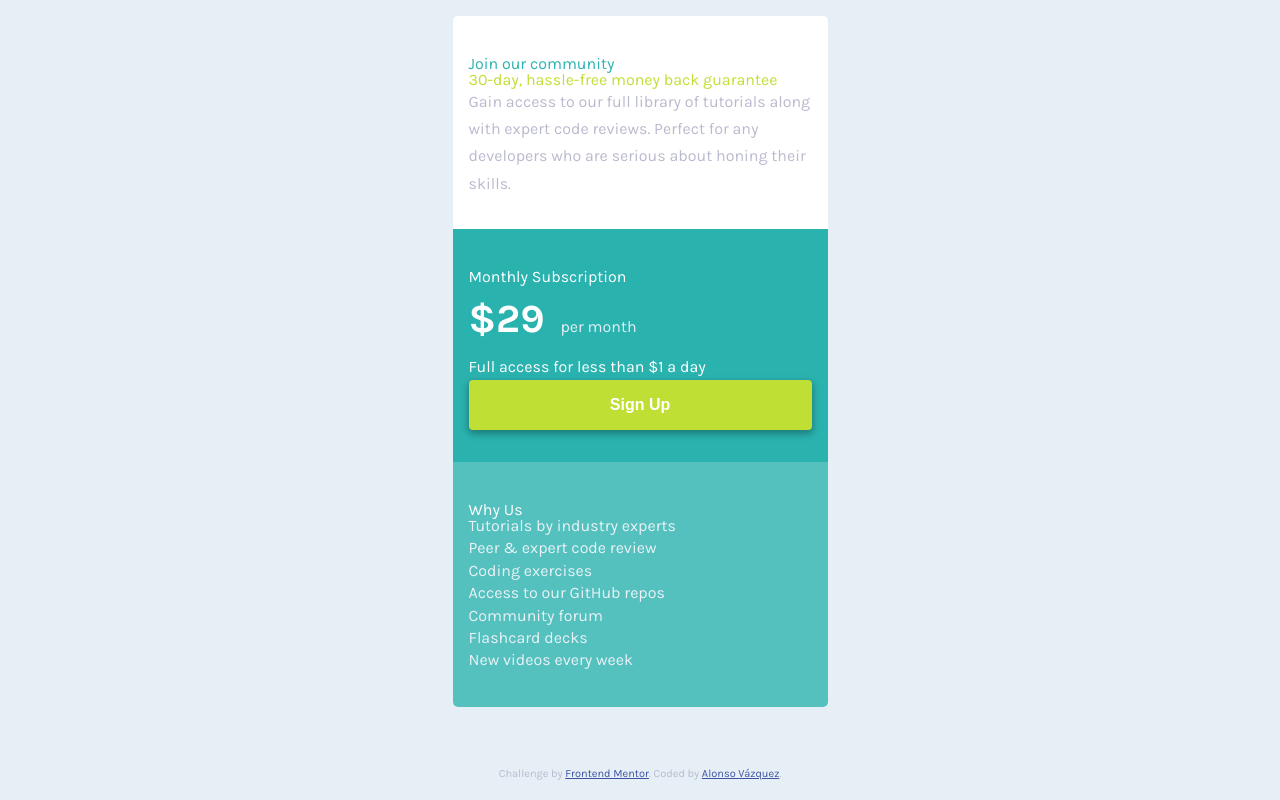
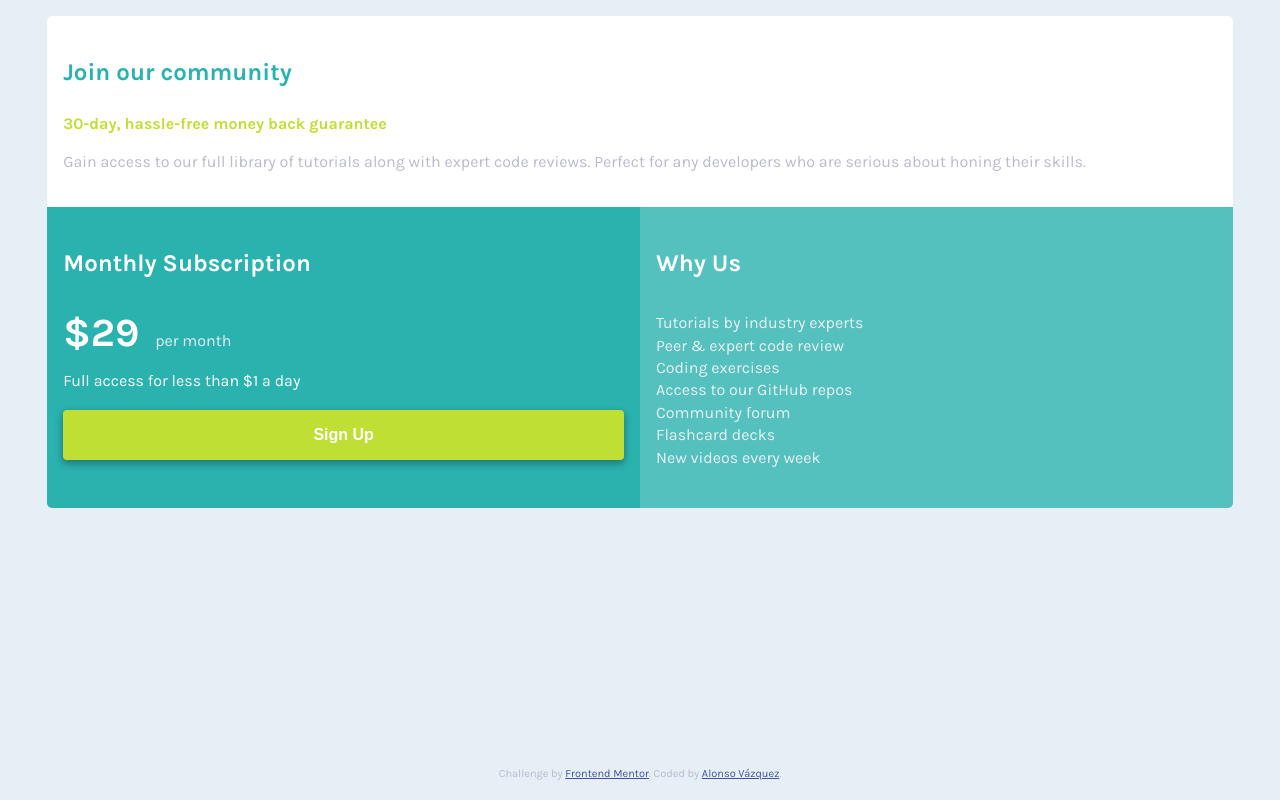
Before and after one commit to alonsovzqz/single-price-grid, a plain HTML site: page index.html in a window 1280 px wide. Drawn offline with Linux system fonts and the light colour scheme.

Commit message:
Adding the styles for tablets/iPad.

```diff
--- a/css/styles.css
+++ b/css/styles.css
@@ -24,12 +24,15 @@ body {
   background-color: var(--light-gray);
 }
 
-h3 {
-  margin-top: 0.5em;
+h3,
+h4 {
+  margin: 0.5em 0 1em 0;
+  font-weight: 700;
 }
 
 p {
   line-height: 1.7;
+  font-size: 1em;
 }
 
 .container {
@@ -40,7 +43,7 @@ p {
 
 .price__container {
   display: flex;
-  flex-direction: column;
+  flex-wrap: wrap;
   background-color: white;
   border-radius: 5px;
 }
@@ -49,6 +52,8 @@ p {
   padding: 2em 1em;
   display: flex;
   flex-direction: column;
+  flex: 1 1 100%;
+  transition: all 0.6s ease-in-out;
 }
 
 .price__card:last-child {
@@ -94,6 +99,7 @@ p {
   color: white;
   font-weight: 700;
   padding: 1em;
+  margin: 1em 0;
   min-width: 100%;
   box-shadow: 0px 3px 7px 1px rgba(0, 0, 0, 0.3);
 }
@@ -117,3 +123,34 @@ p {
 .attribution a {
   color: hsl(228, 45%, 44%);
 }
+
+/* Media Queries */
+@media screen and (min-width: 48em) {
+  h3 {
+    font-size: 1.5em;
+  }
+
+  .container {
+    max-width: 1440px;
+  }
+
+  .card-top {
+    flex: 1 1 100%;
+  }
+
+  .card-bottom {
+    flex: 2 1 50%;
+  }
+
+  .card-bottom:not(:last-child) {
+    border-bottom-left-radius: 5px;
+  }
+
+  .card-bottom:last-child {
+    border-bottom-left-radius: 0;
+  }
+
+  .price__advantages {
+    margin-top: 1em;
+  }
+}
```
